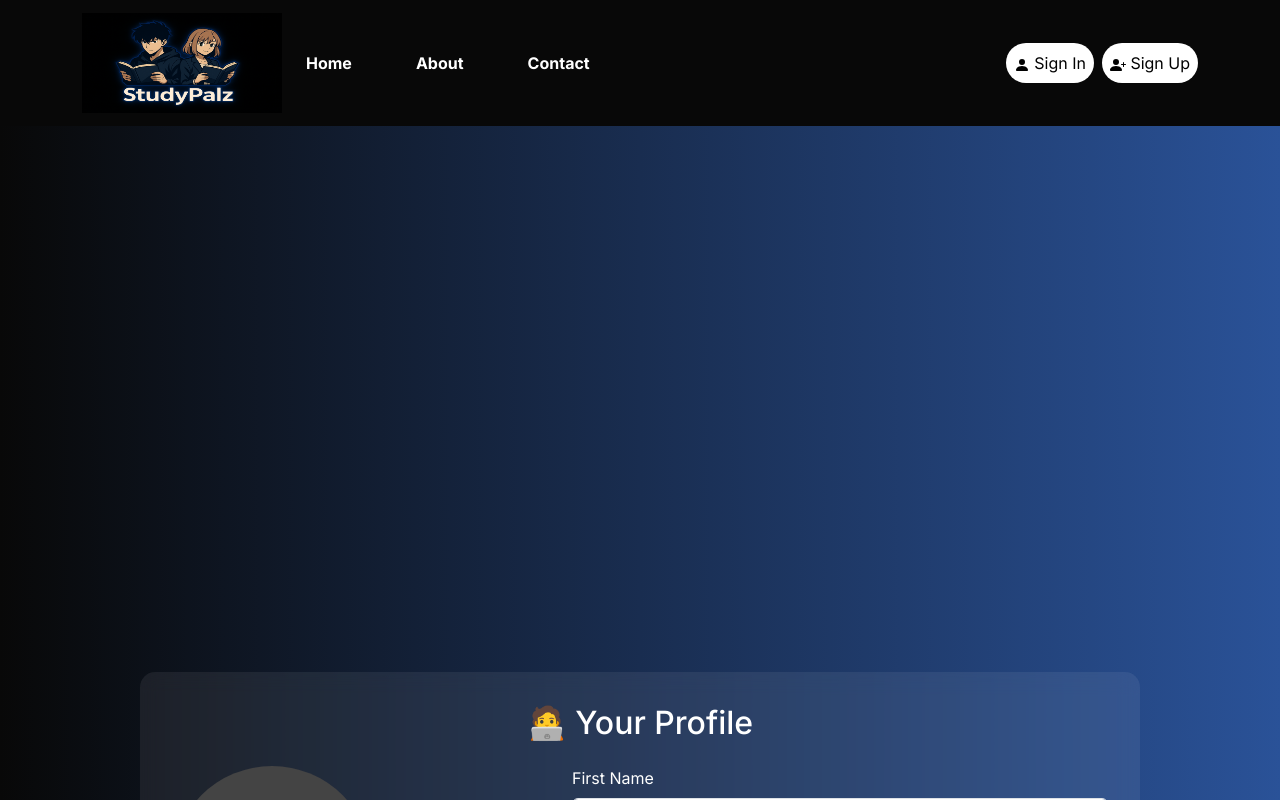
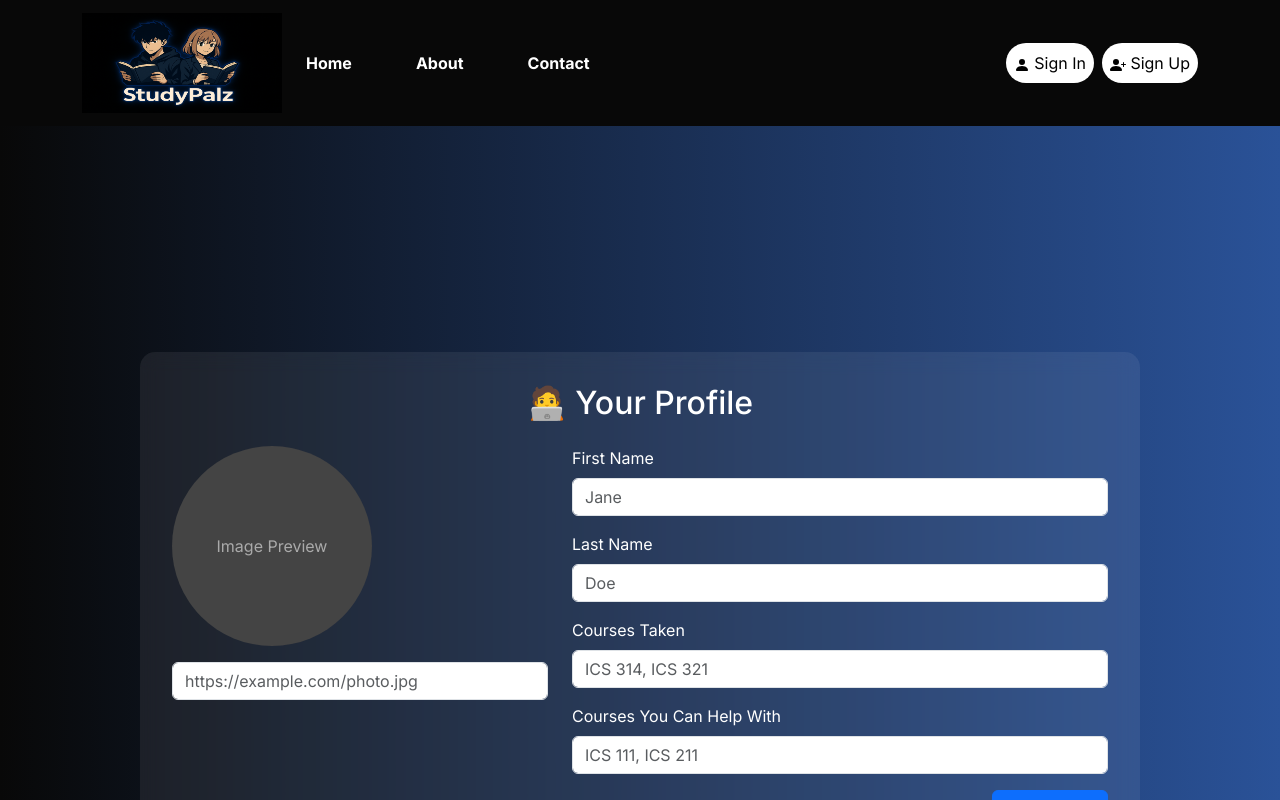
Before and after one commit to study-palz/study-palz.github.io, a Next.js app: page /profile in a window 1280 px wide. Shown: the top 800 px of the page. Built offline with nearby package versions, Linux system fonts and the light colour scheme; no server answers.

Commit message:
update profile size

```diff
--- a/src/app/profile/page.tsx
+++ b/src/app/profile/page.tsx
@@ -82,7 +82,7 @@ export default function ProfilePage() {
 
   return (
     <div style={{
-      minHeight: '200vh',
+      minHeight: '120vh',
       background: 'linear-gradient(to right, #080808, #2a5298)',
       display: 'flex',
       justifyContent: 'center',
```
